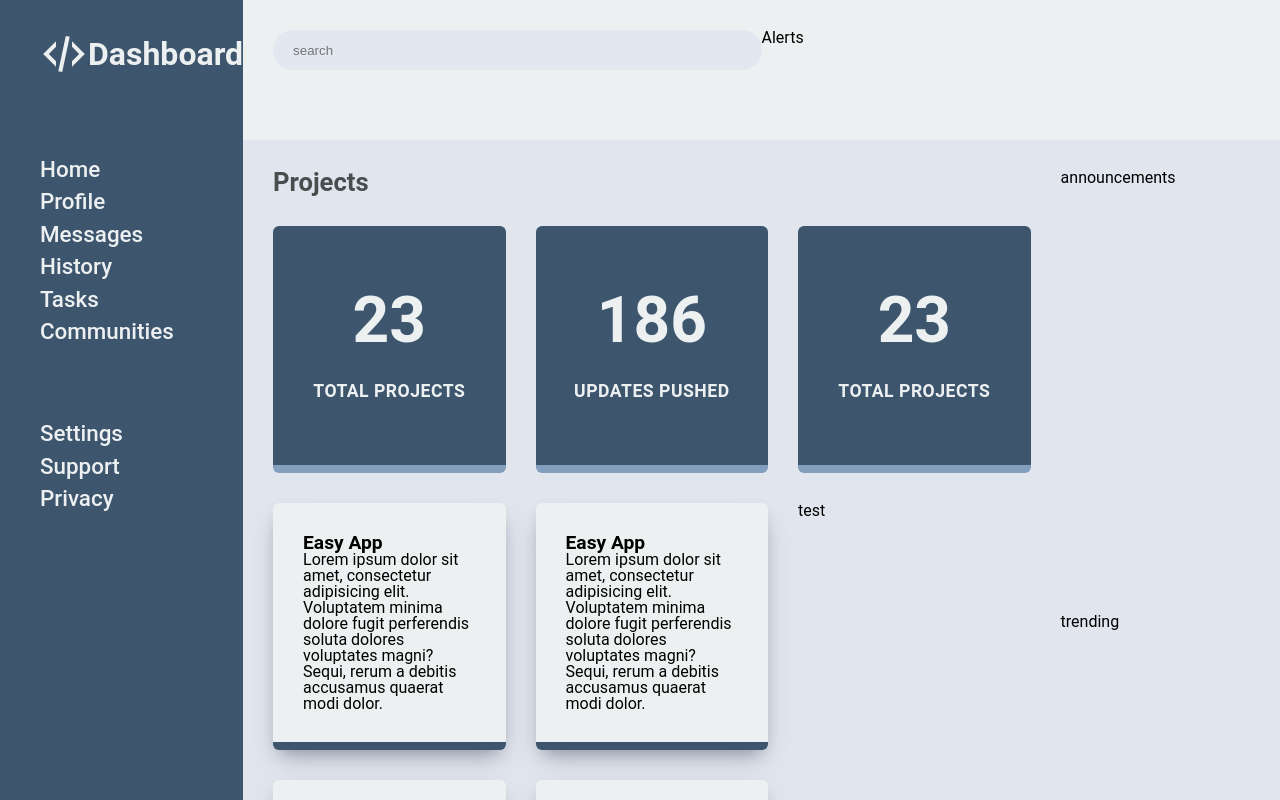
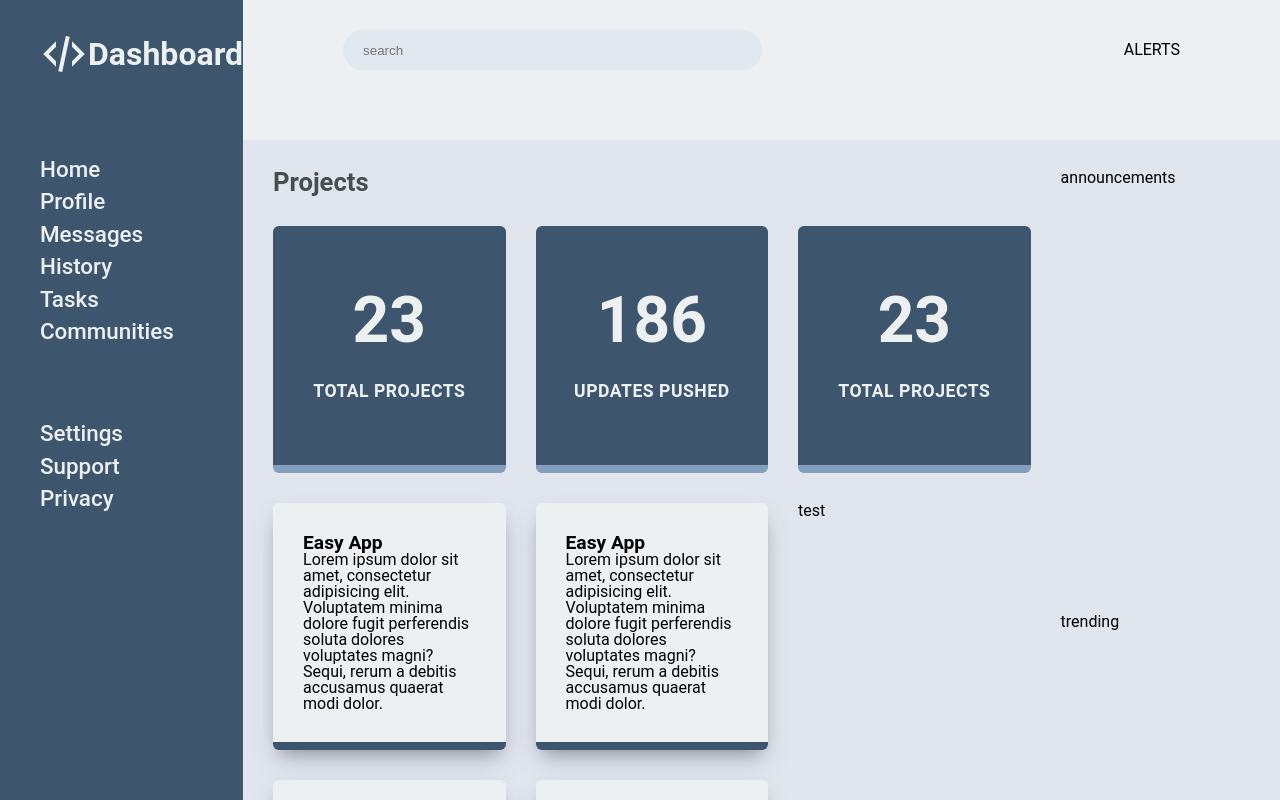
Before and after one commit to Jaylonnet/odin-admin-dashboard, a plain HTML site: page index.html in a window 1280 px wide. Shown: the top 800 px of the page. Drawn offline with Linux system fonts and the light colour scheme.

Commit message:
header styling

```diff
--- a/index.html
+++ b/index.html
@@ -14,7 +14,8 @@
         <div class="header">
             <input type="text" name="search" id="search" placeholder="search">
             <div id="profile">
-                <span id="notifications">Alerts</span>
+                <span id="notifications">ALERTS</span>
+                <span id="account"></span>
             </div>
         </div>
         <div class="sidebar">
--- a/style.css
+++ b/style.css
@@ -68,7 +68,8 @@ body {
 	display: grid;
 	grid-template-columns: 1fr 1fr;
 	grid-template-rows: 1fr 1fr;
-	padding: 30px;
+	padding: 30px 100px;
+	align-items: center;
 }
 
 #search {
@@ -77,6 +78,10 @@ body {
 	background-color: #E2E8F0;
 	max-height: 0;
 	padding: 20px;
+}
+
+#profile {
+	justify-self: right;
 }
 
 .sidebar {
```
